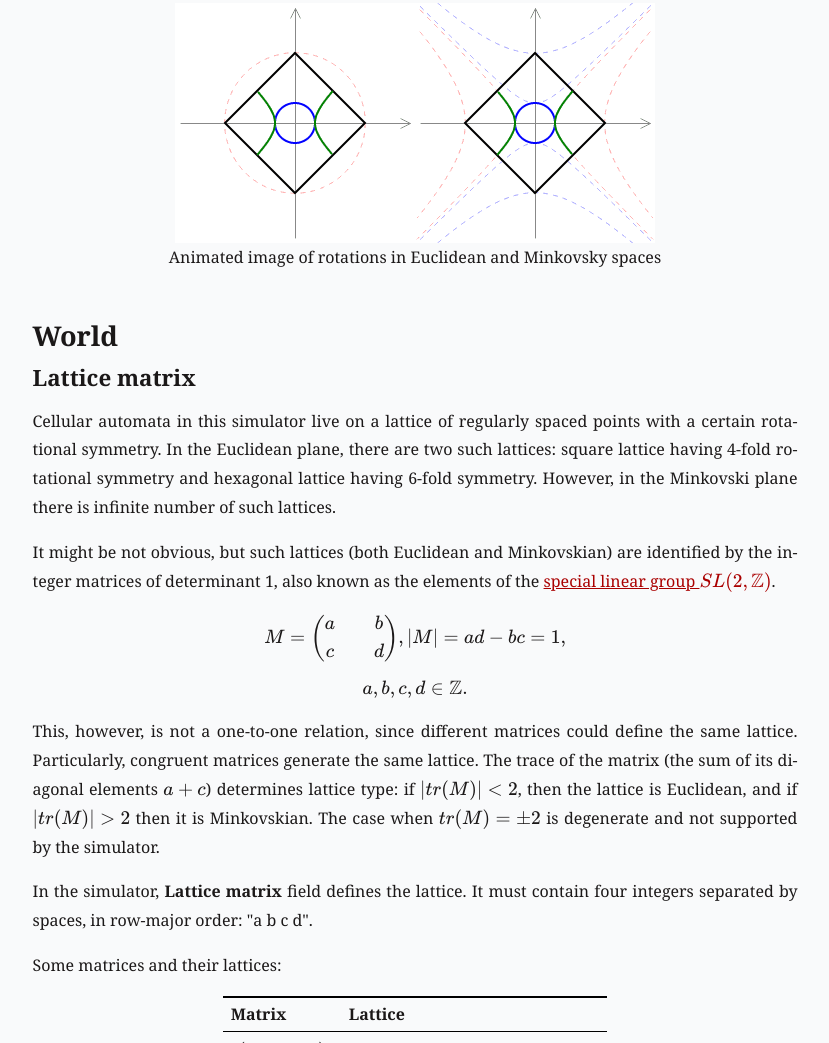
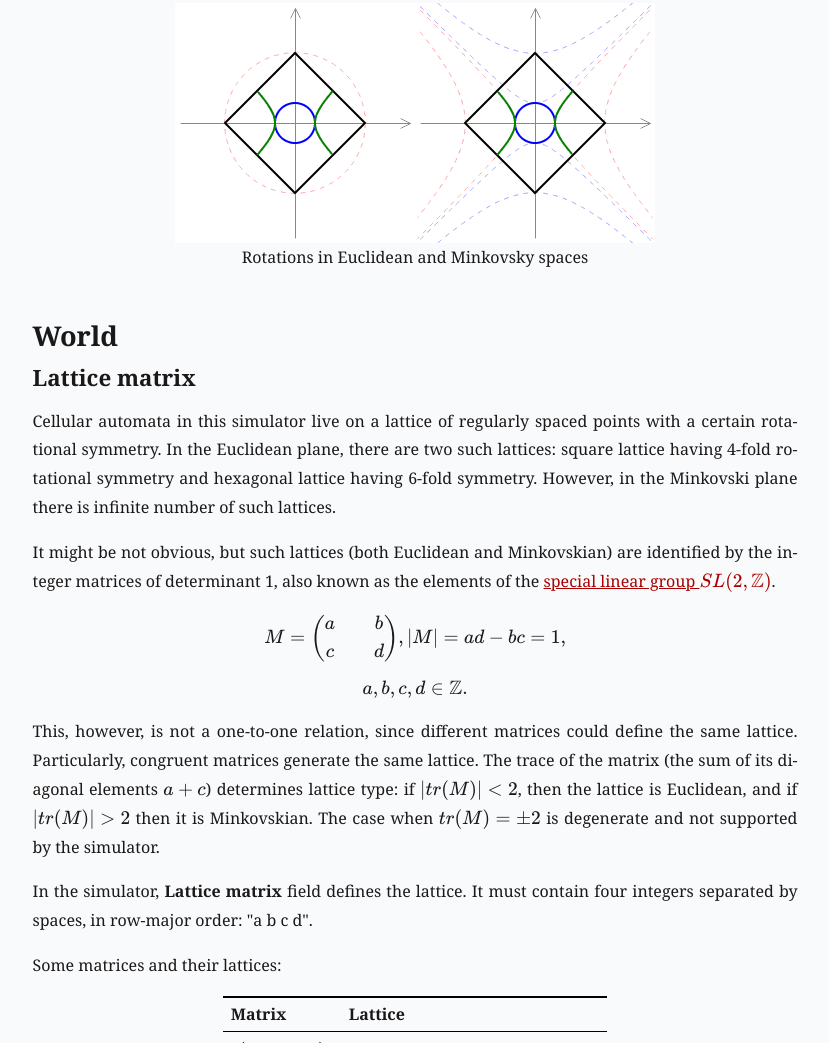
Before and after one commit to dmishin/minkovski-ca, a website: page help.html in a window 1280 px wide. Shown: the part 933-1976 px from the top of the page, without its empty margins (225-1054 px from the left). Drawn offline with nearby package versions, Linux system fonts and the light colour scheme; some packages are replaced by stand-ins of ours; a web font is replaced by a local one.

Commit message:
minot: typos

```diff
--- a/help.html
+++ b/help.html
@@ -47,7 +47,7 @@
 	<figure>
 	  <img src="animate-rotation.gif" alt="Animated image of rotations in Euclidean and Minkovsky spaces">
 	  <figcaption>
-	    Animated image of rotations in Euclidean and Minkovsky spaces
+	    Rotations in Euclidean and Minkovsky spaces
 	  </figcaption>
 	</figure>
 	<h2 id="world">World</h2>
```
